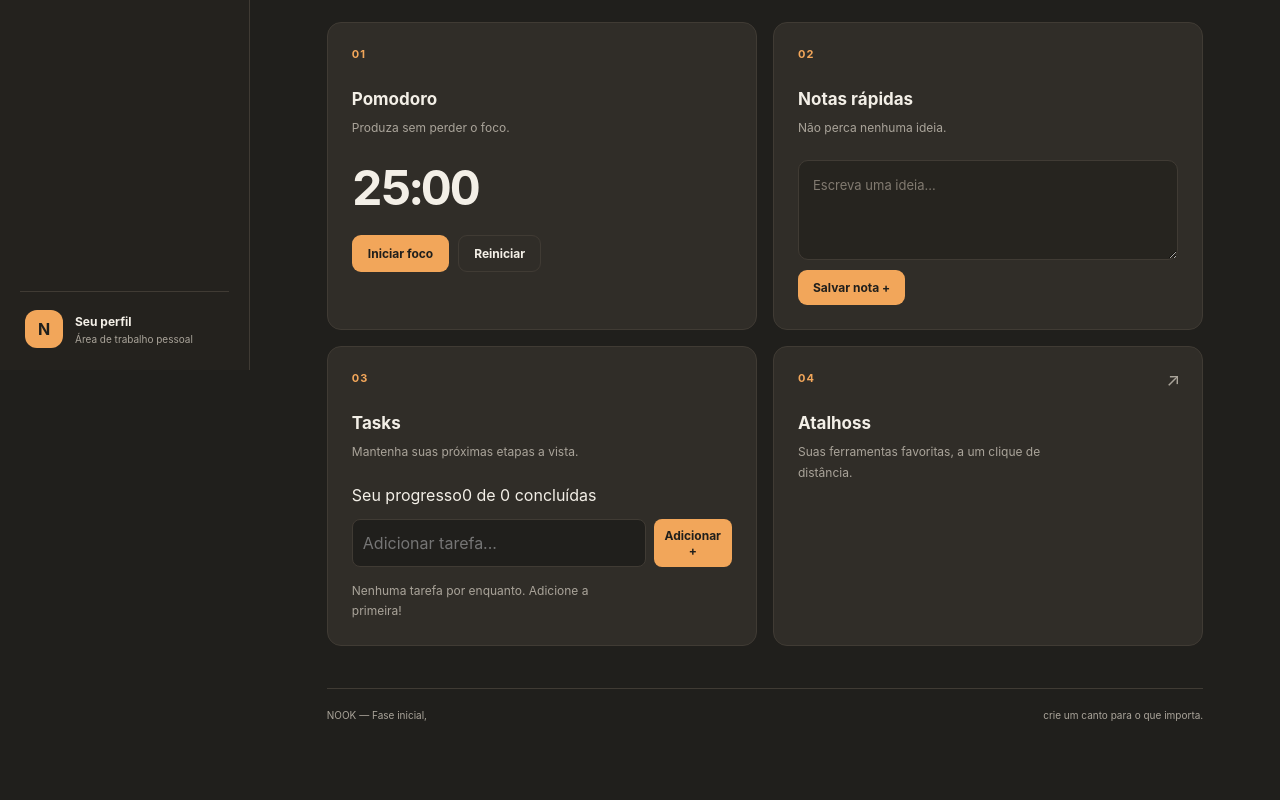
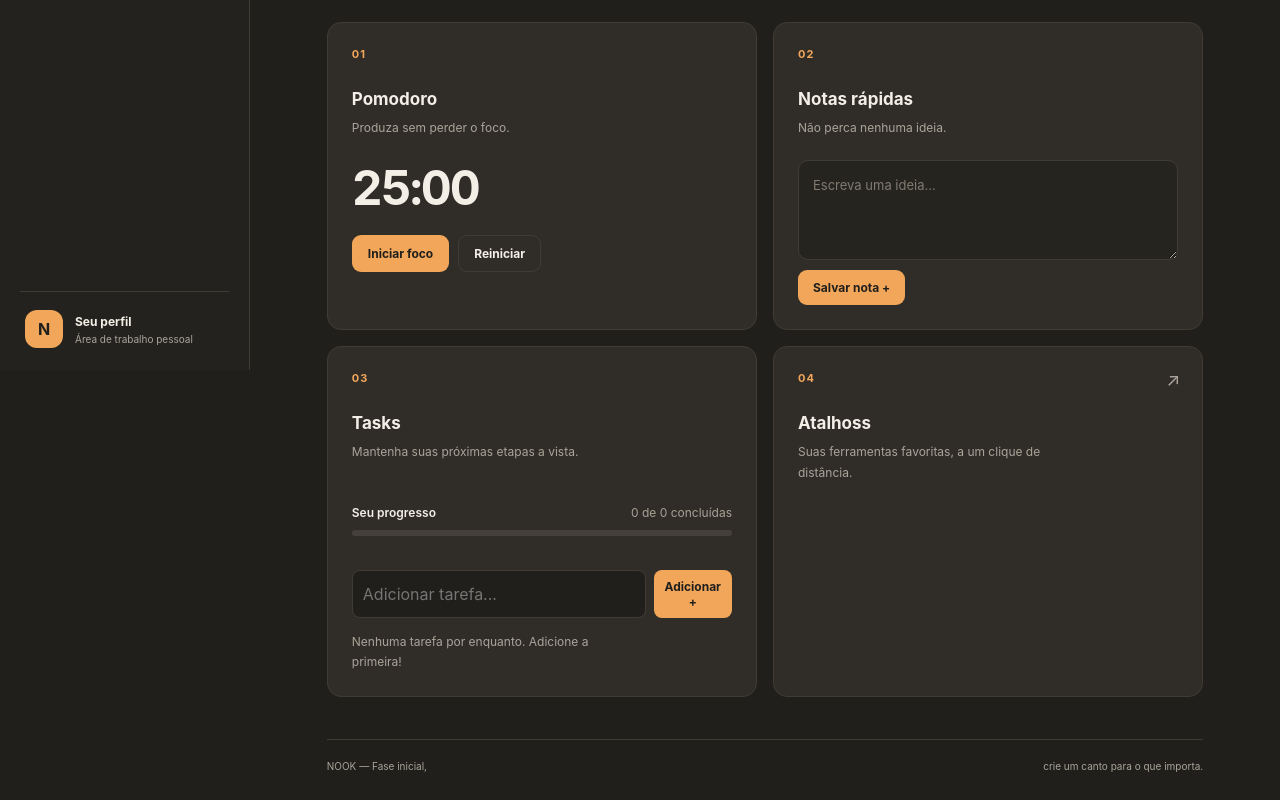
Before and after one commit to Miaunisul/Nook, a React (Vite) app in the folder apps/web/: page / in a window 1280 px wide. Shown: the part 430-1230 px from the top of the page. Before the commit the page ends 1179 px from the top, so only its background shows below. Built offline with nearby package versions, Linux system fonts and the light colour scheme.

Commit message:
style(web): improve task progress bar

```diff
--- a/apps/web/src/App.tsx
+++ b/apps/web/src/App.tsx
@@ -287,7 +287,7 @@ const tarefasOrganizadas = [...tarefas].sort(
           <div className="task-list">
     <div className="task-progress">
       <div className="task-progress-header">
-        <span>Seu progresso</span>
+        <span>Seu progresso </span>
         <span>
           {tarefasConcluidas} de {tarefas.length} concluídas
         </span>
--- a/apps/web/src/styles.css
+++ b/apps/web/src/styles.css
@@ -619,3 +619,46 @@ a {
   color: #a9a196;
   font-size: 13px;
 }
+
+
+/* Progresso das tarefas */
+.task-progress {
+  display: flex;
+  flex-direction: column;
+  gap: 10px;
+  margin: 20px 0;
+}
+
+.task-progress-header {
+  display: flex;
+  align-items: center;
+  justify-content: space-between;
+  gap: 12px;
+  color: #a9a196;
+  font-size: 12px;
+}
+
+.task-progress-header span:first-child {
+  color: #f3efe7;
+  font-weight: 600;
+}
+
+.task-progress-header span:last-child {
+  text-align: right;
+  white-space: nowrap;
+}
+
+.task-progress-track {
+  width: 100%;
+  height: 6px;
+  overflow: hidden;
+  border-radius: 999px;
+  background: #454039;
+}
+
+.task-progress-fill {
+  height: 100%;
+  border-radius: inherit;
+  background: #f2a65a;
+  transition: width 0.3s ease;
+}
```
